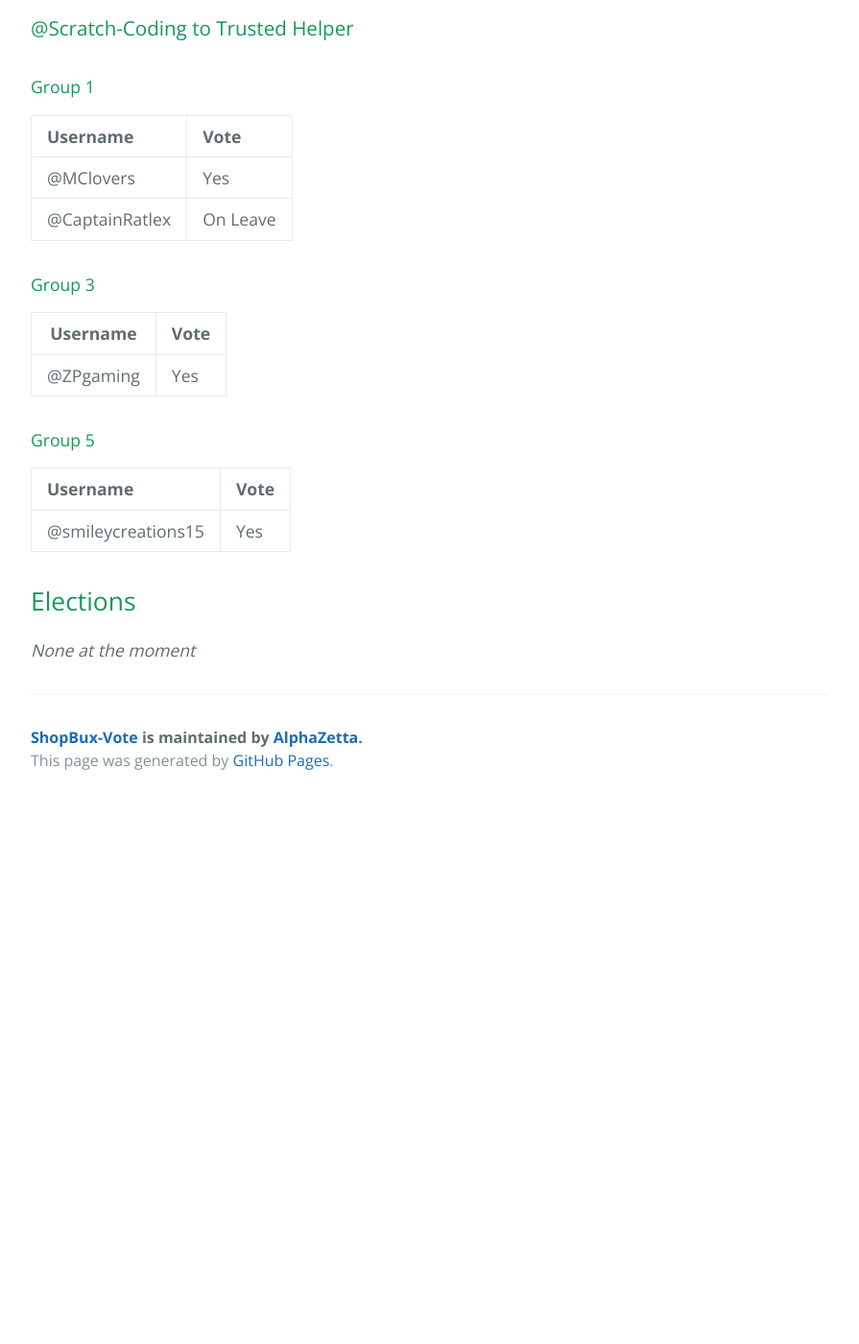
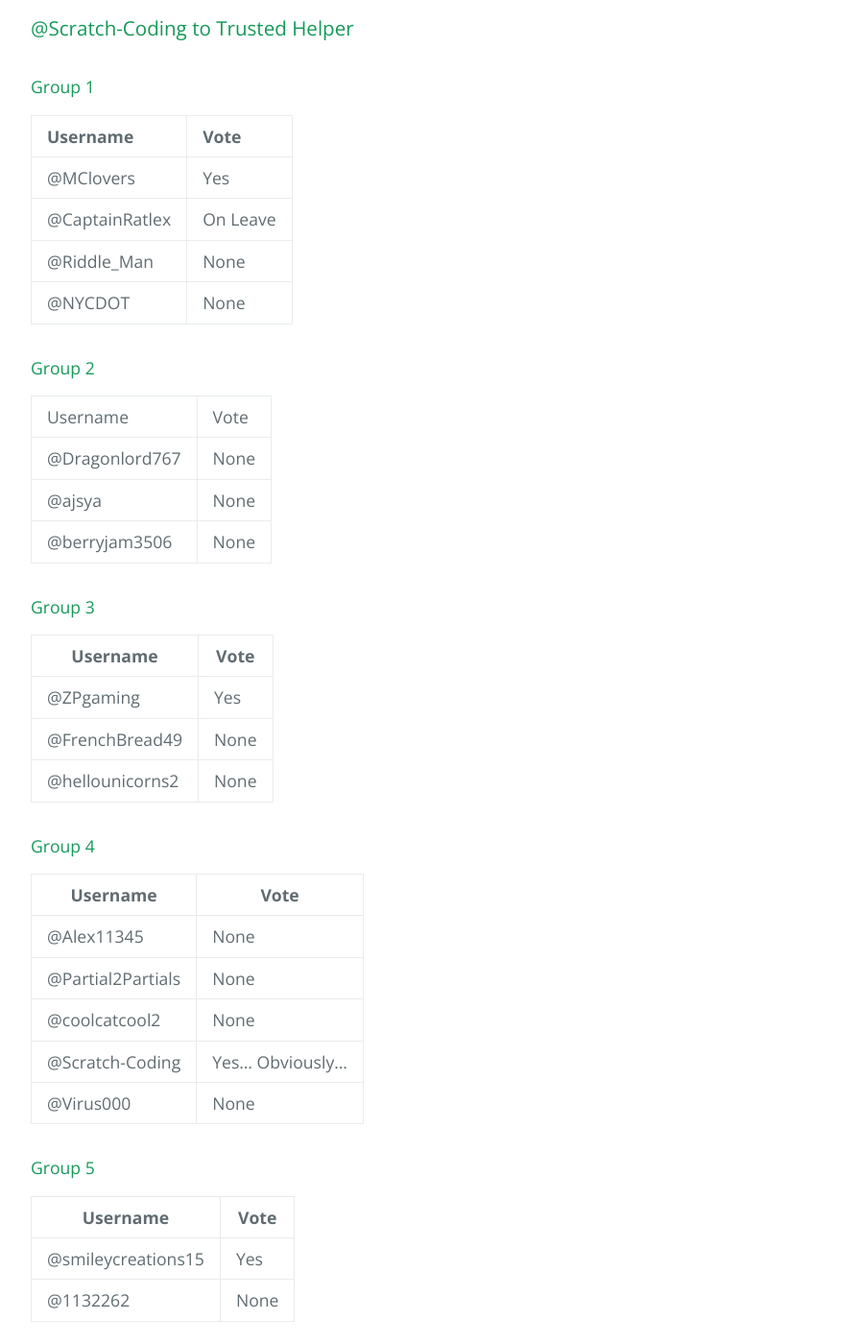
Before and after one commit to AlphaZetta/ShopBux-Vote, a Jekyll site: the page built from index.md, in a window 1280 px wide and 1400 px high, scrolled down 510 px. Shown: the whole window at 96% size, without its empty margins (192-1087 px from the left). Built offline with Jekyll 4.4.1, drawn with Linux system fonts in a browser that asks for light colours; the repository's description, which GitHub fills in, is left out; our own code applies the rules of GitHub Pages for plain Markdown files; before the commit the page ends 1346 px from its top, so only the background shows below that.

Commit message:
Update index.md

```diff
--- a/index.md
+++ b/index.md
@@ -14,18 +14,40 @@ layout: default
 |:---|:-----------------------|
 | @MClovers        | Yes       |
 | @CaptainRatlex        | On Leave     |
+| @Riddle_Man | None |
+| @NYCDOT | None |
+
+#### Group 2
+
+Username | Vote
+@Dragonlord767 | None
+@ajsya | None
+@berryjam3506 | None
 
 #### Group 3
 
 Username | Vote
 -|-
 @ZPgaming | Yes
+@FrenchBread49 | None
+@hellounicorns2 | None
+
+#### Group 4
+
+Username | Vote
+-|-
+@Alex11345 | None
+@Partial2Partials | None
+@coolcatcool2 | None
+@Scratch-Coding | Yes... Obviously...
+@Virus000 | None
 
 #### Group 5
 
-| Username | Vote |
-|:-|:-|
-| @smileycreations15 | Yes |
+Username | Vote
+-|-
+@smileycreations15 | Yes
+@1132262 | None
 
 ## Elections
 
```
